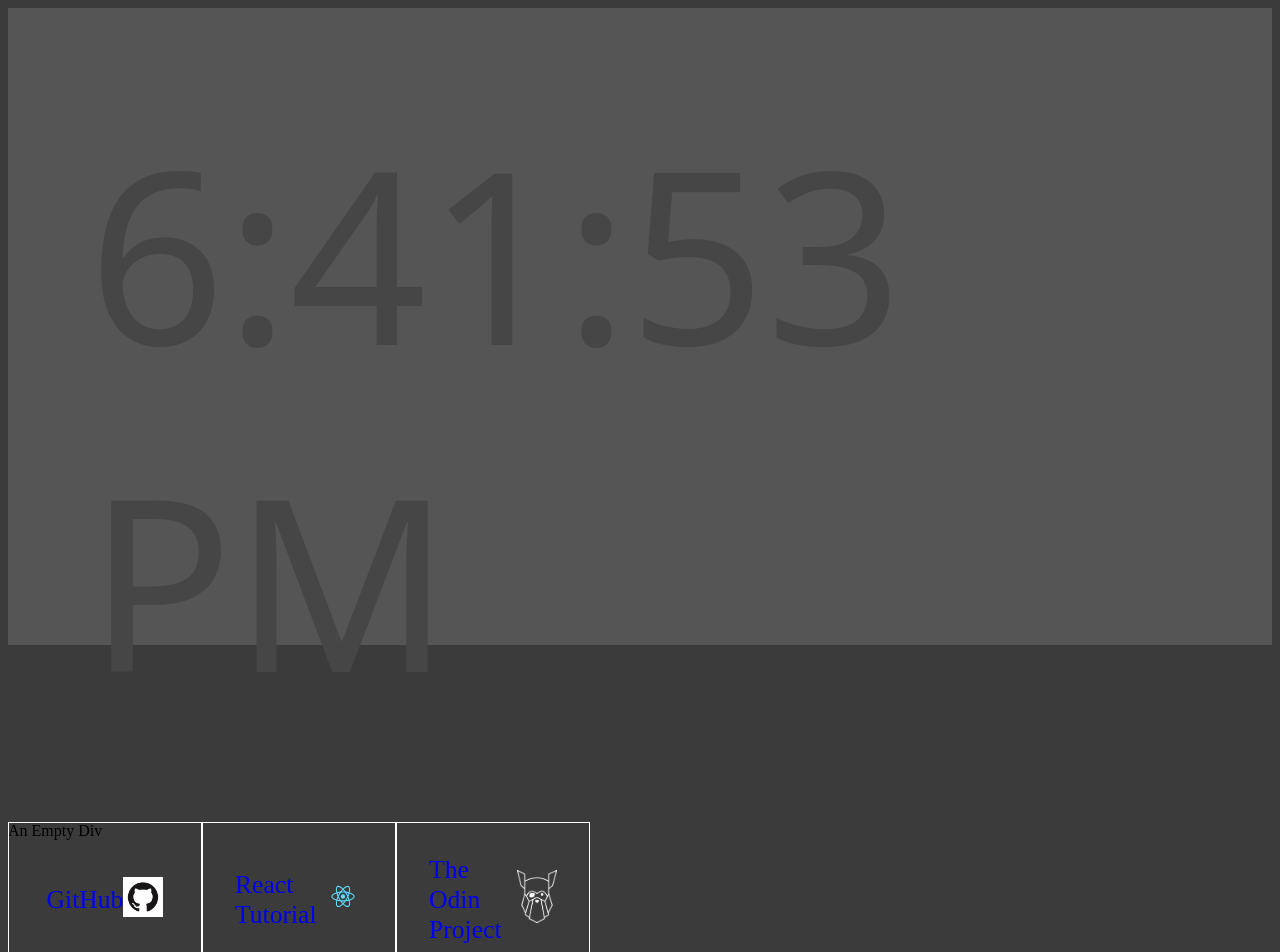
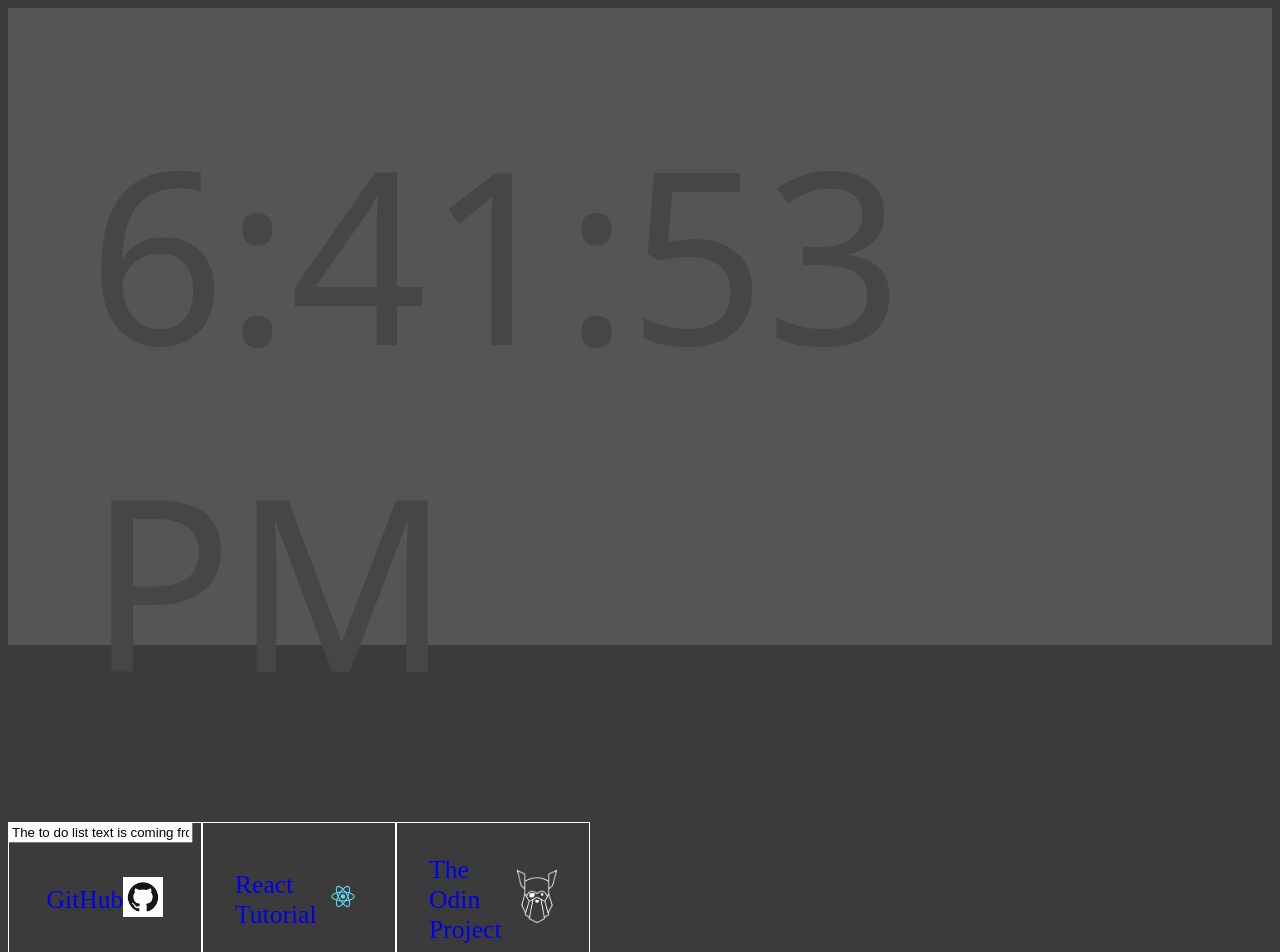
Before and after one commit to Shin-Issei/reacthome, a React (Create React App) app: page / in a window 1280 px wide. Shown: the top 952 px of the page. Built offline with nearby package versions, Linux system fonts and the light colour scheme.

Commit message:
Add input text box to todo list component

```diff
--- a/src/Components/TopThree.js
+++ b/src/Components/TopThree.js
@@ -1,7 +1,16 @@
+// This is just like the old todo list app lets try not to make this too complicated...
+
+/*  The flow of the operations
+
+I - Get an input (Make an input box)
+
+
+*/
+
 function TopThreeTodo(){
     return(
         <div id="top-three">
-            An Empty Div
+            <input value="The to do list text is coming from here" ></input>
         </div>
     )
 }
```
